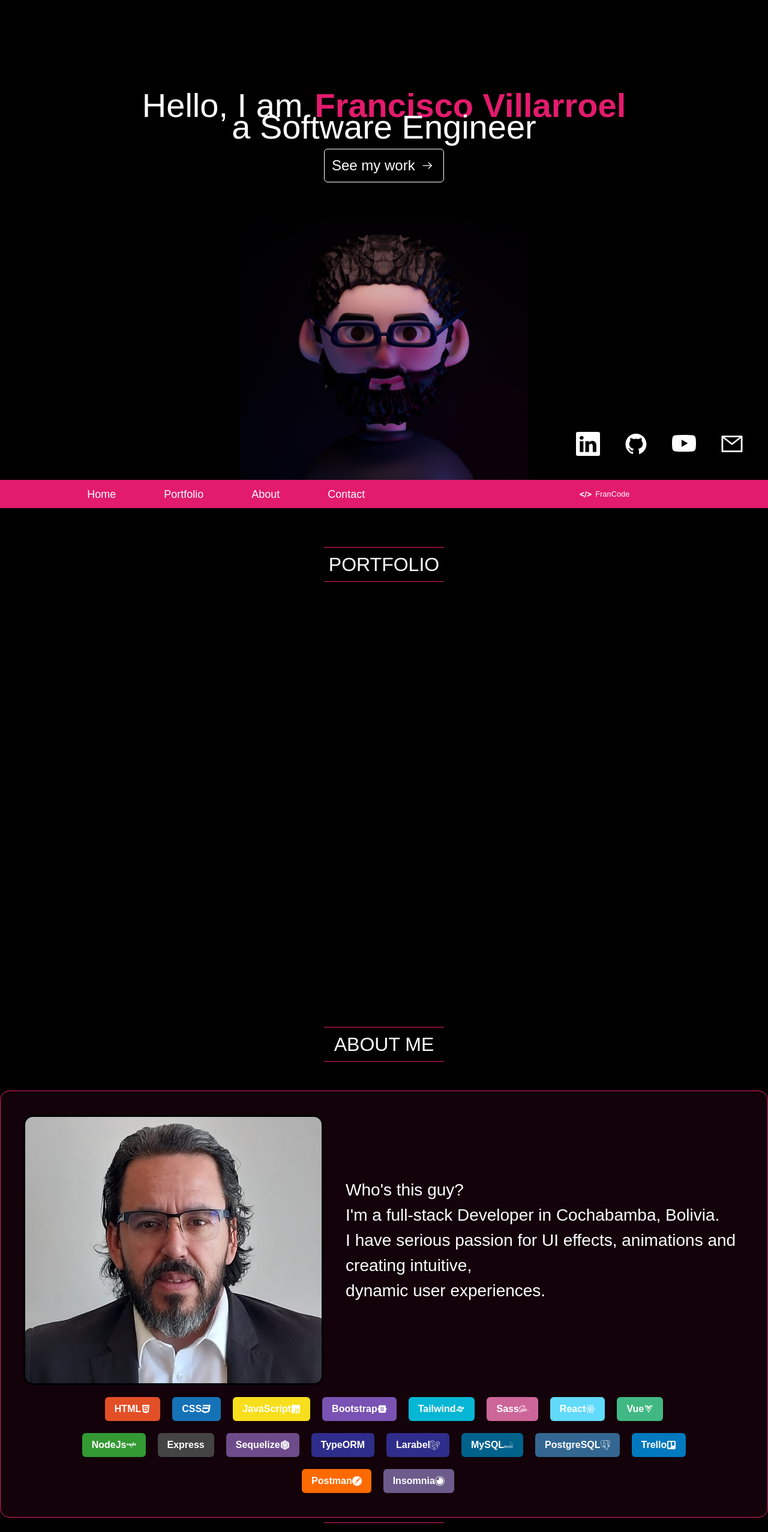
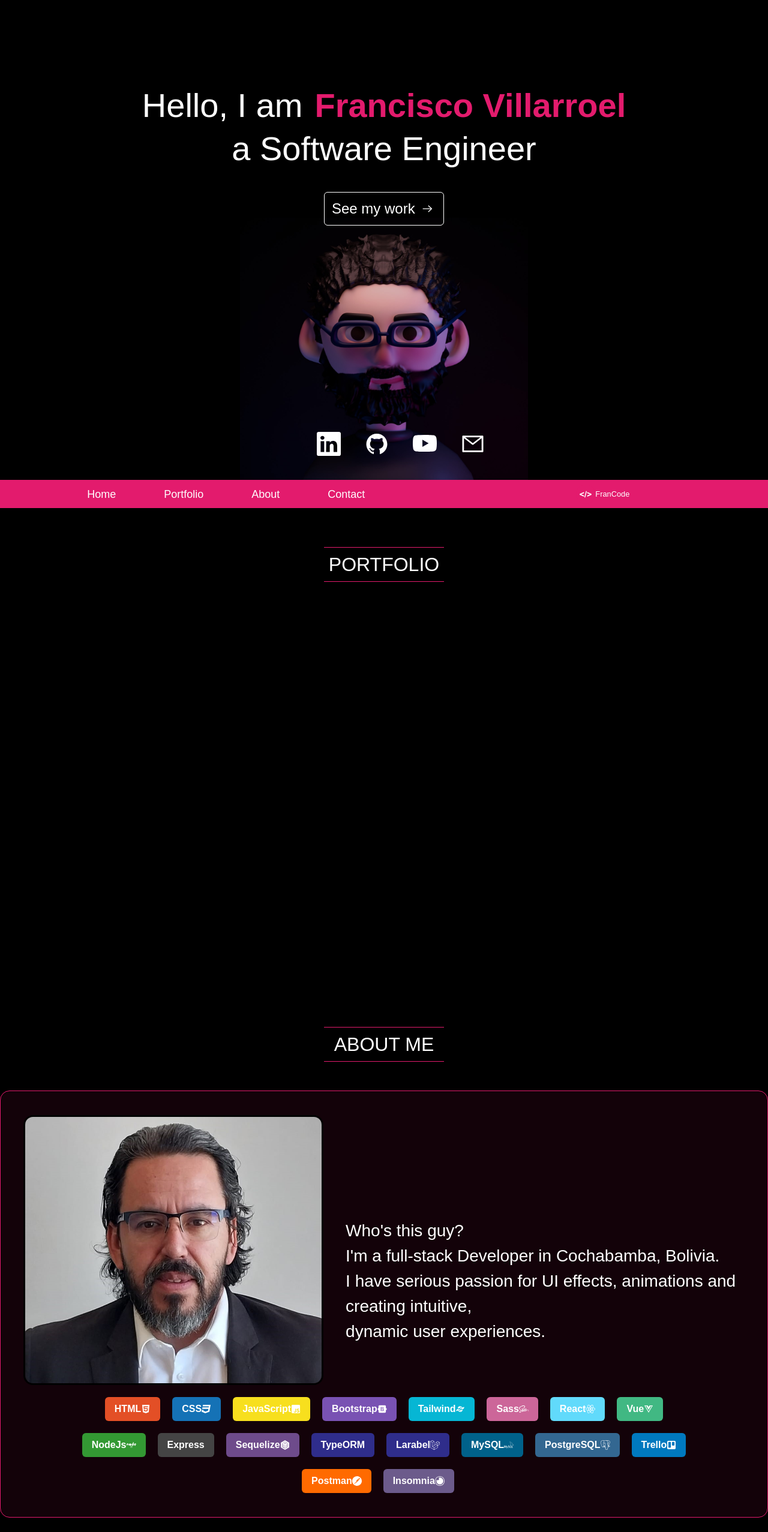
Before and after one commit to franjavi8776/portfolio, a React (Vite) app: page / in a window 1280 px wide. Shown: the top 2554 px of the page at 60% size. Built offline with nearby package versions, Linux system fonts and the light colour scheme.

Commit message:
fix errors

```diff
--- a/src/components/About/About.jsx
+++ b/src/components/About/About.jsx
@@ -20,11 +20,11 @@ import {
 } from "react-icons/si";
 const About = () => {
   return (
-    <div id="about" className="w-full min-h-[94vh] bg-black pt-16">
+    <div id="about" className="w-full min-h-[94vh] bg-black pt-16 pb-16">
       <div className="container">
         <h2 className="mb-12">ABOUT ME</h2>
-        <section className="w-full m-h-[600px] pb-10 bg-[#e31b6d15] rounded-2xl border-[1px] border-[#e31b6d]">
-          <div className="flex justify-around ">
+        <section className="w-[80%] m-auto md:w-full m-h-[600px] pb-10 bg-[#e31b6d15] rounded-2xl border-[1px] border-[#e31b6d]">
+          <div className="flex flex-col items-center md:flex-row md:justify-around ">
             <div className="w-[45%] mt-10 flex justify-center">
               <img
                 src="yo.jpg"
--- a/src/components/Footer/Contact.jsx
+++ b/src/components/Footer/Contact.jsx
@@ -36,7 +36,10 @@ const Contact = () => {
   };
 
   return (
-    <div id="contact" className="relative w-full min-h-[94vh] bg-black pt-2">
+    <div
+      id="contact"
+      className="relative w-full min-h-[94vh] bg-black pt-16 sm:pt-2"
+    >
       <h2 className="mb-12">CONTACT</h2>
       <section className="flex flex-col items-center">
         <h5 className="text-white text-xl mb-10">
@@ -44,7 +47,7 @@ const Contact = () => {
         </h5>
         <form
           onSubmit={handleSubmit}
-          className="w-[500px] h-[500px] bg-[#e31b6d15] rounded-lg flex flex-col justify-around items-center border-[1px] border-[#e31b6d]"
+          className="w-[400px] h-[400px] md:w-[500px] md:h-[500px] bg-[#e31b6d15] rounded-lg flex flex-col justify-around items-center border-[1px] border-[#e31b6d]"
         >
           <input
             type="text"
@@ -122,12 +125,12 @@ const Contact = () => {
               </Link>
             </div>
           </div>
-          <div className="absolute bottom-0 text-[#e31b6d] flex">
-            <span>FRANCISCO VILLARROEL</span>
-            <span className="flex">
-              <FaRegistered /> 2023
-            </span>
-          </div>
+        </div>
+        <div className="w-full absolute bottom-0 text-[#e31b6d] flex justify-center">
+          <span>FRANCISCO VILLARROEL</span>
+          <span className="flex">
+            <FaRegistered /> 2023
+          </span>
         </div>
       </section>
     </div>
--- a/src/components/Home/Home.jsx
+++ b/src/components/Home/Home.jsx
@@ -57,7 +57,7 @@ const Home = () => {
               )}{" "}
             </b>
           </h1>
-          <h1 className="text-2xl md:text-[3.5rem] text-white m-[.25rem] z-50">
+          <h1 className="text-2xl md:text-[3.5rem] text-white m-[1rem] md:m-[2.50rem] z-50">
             {step >= 2 && (
               <Typewriter
                 words={["a Software Engineer"]}
@@ -89,7 +89,7 @@ const Home = () => {
           <img src="francisco.jpg" alt="Francisco" className="w-[480px]" />
         </div>
         {step >= 3 && (
-          <div className="absolute bottom-[55vh] right-[22vw] lg:bottom-10 md:right-10 flex justify-center  gap-10 text-white z-50">
+          <div className="absolute left-24 bottom-10 md:right-10 flex justify-center  gap-10 text-white z-50">
             <Link
               target="_blank"
               rel="noopener noreferrer"
```
